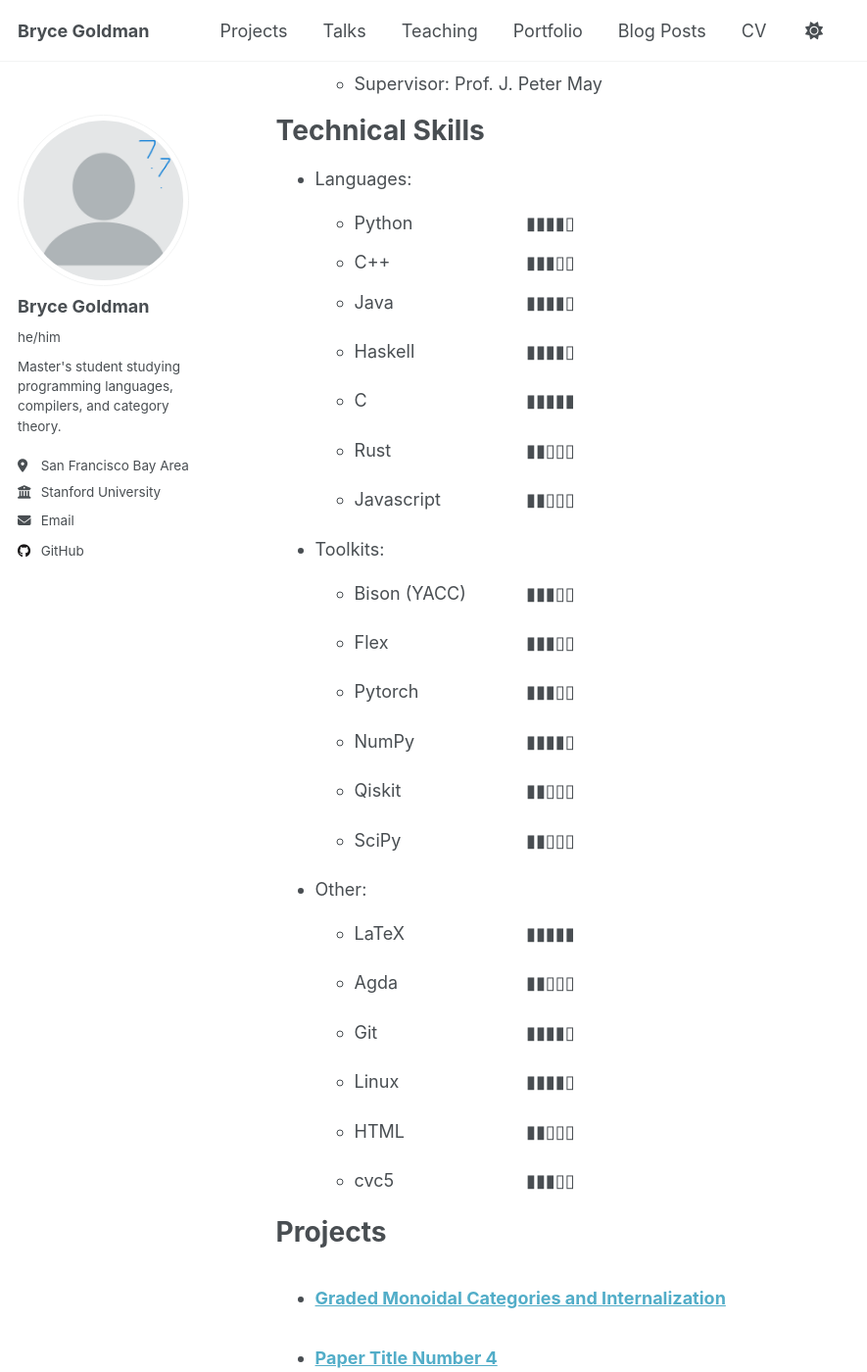
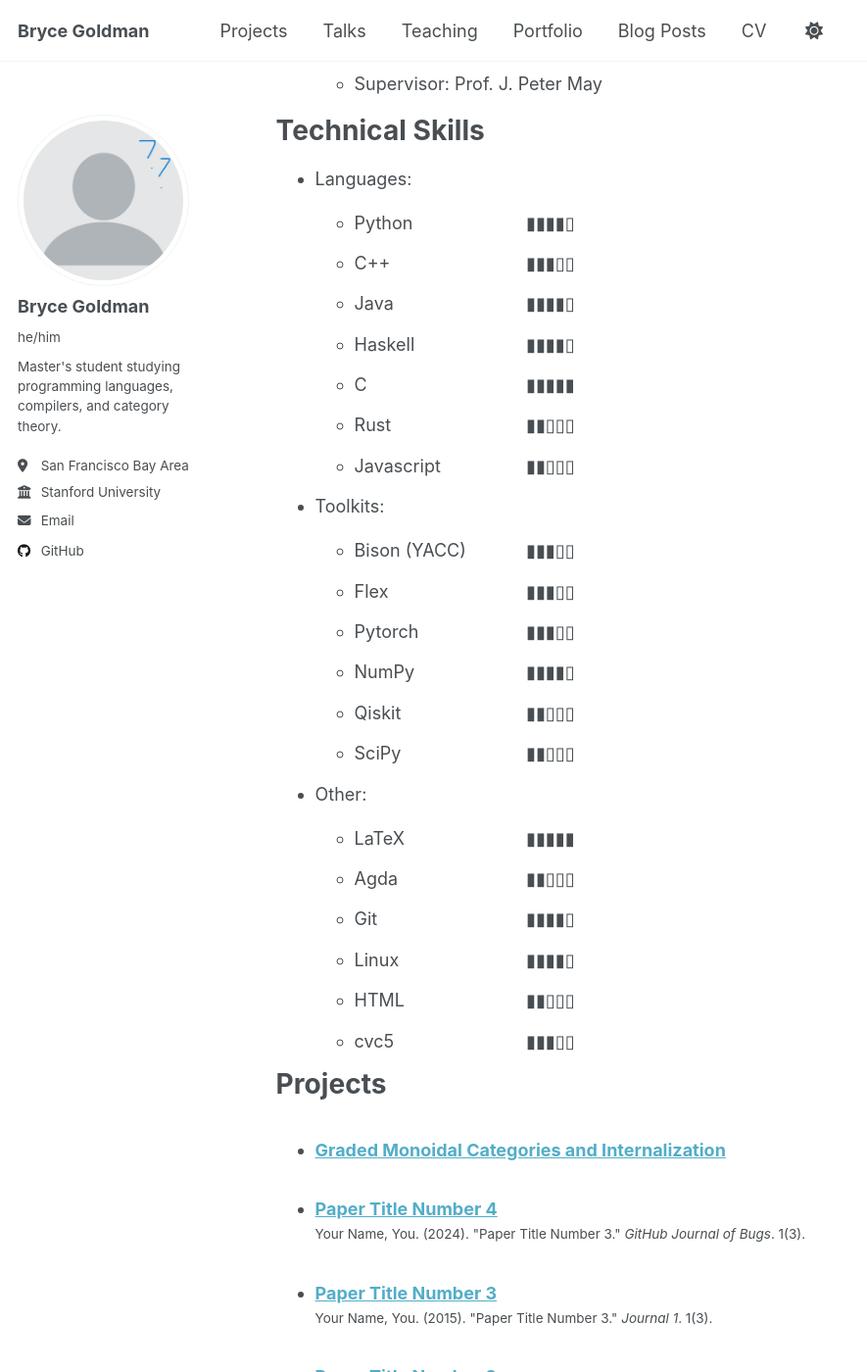
Before and after one commit to Alkizar/alkizar.github.io, a Jekyll site: the page built from _pages/cv.md, in a window 1280 px wide and 1400 px high, scrolled down 803 px. Shown: the whole window at 98% size, without its empty margins (0-885 px from the left). Built offline with Jekyll 4.4.1, drawn with Linux system fonts in a browser that asks for light colours.

```diff
--- a/_pages/cv.md
+++ b/_pages/cv.md
@@ -38,25 +38,25 @@
 * Languages:
   * <div id="wrapper" class="small-line"><p class="align-left">Python</p><p class="align-center">▮▮▮▮▯</p></div><style>p.align-left {text-align:left;padding:0;margin:0;position:absolute;}p.align-center{  text-align: center;  margin-left: -50px;}</style>
   * <div id="wrapper" class="small-line"><p class="align-left">C++</p><p class="align-center">▮▮▮▯▯</p></div><style>p.align-left {text-align:left;padding:0;margin:0;position:absolute;}p.align-center{  text-align: center;  margin-left: -50px;}</style>
-  * <div id="wrapper"><p class="align-left">Java</p><p class="align-center">▮▮▮▮▯</p></div><style>p.align-left {text-align:left;padding:0;margin:0;position:absolute;}p.align-center{  text-align: center;  margin-left: -50px;}</style>
-  * <div id="wrapper"><p class="align-left">Haskell</p><p class="align-center">▮▮▮▮▯</p></div><style>p.align-left {text-align:left;padding:0;margin:0;position:absolute;}p.align-center{  text-align: center;  margin-left: -50px;}</style>
-  * <div id="wrapper"><p class="align-left">C</p><p class="align-center">▮▮▮▮▮</p></div><style>p.align-left {text-align:left;padding:0;margin:0;position:absolute;}p.align-center{  text-align: center;  margin-left: -50px;}</style>
-  * <div id="wrapper"><p class="align-left">Rust</p><p class="align-center">▮▮▯▯▯</p></div><style>p.align-left {text-align:left;padding:0;margin:0;position:absolute;}p.align-center{  text-align: center;  margin-left: -50px;}</style>
-  * <div id="wrapper"><p class="align-left">Javascript</p><p class="align-center">▮▮▯▯▯</p></div><style>p.align-left {text-align:left;padding:0;margin:0;position:absolute;}p.align-center{  text-align: center;  margin-left: -50px;}</style>
+  * <div id="wrapper" class="small-line"><p class="align-left">Java</p><p class="align-center">▮▮▮▮▯</p></div><style>p.align-left {text-align:left;padding:0;margin:0;position:absolute;}p.align-center{  text-align: center;  margin-left: -50px;}</style>
+  * <div id="wrapper" class="small-line"><p class="align-left">Haskell</p><p class="align-center">▮▮▮▮▯</p></div><style>p.align-left {text-align:left;padding:0;margin:0;position:absolute;}p.align-center{  text-align: center;  margin-left: -50px;}</style>
+  * <div id="wrapper" class="small-line"><p class="align-left">C</p><p class="align-center">▮▮▮▮▮</p></div><style>p.align-left {text-align:left;padding:0;margin:0;position:absolute;}p.align-center{  text-align: center;  margin-left: -50px;}</style>
+  * <div id="wrapper" class="small-line"><p class="align-left">Rust</p><p class="align-center">▮▮▯▯▯</p></div><style>p.align-left {text-align:left;padding:0;margin:0;position:absolute;}p.align-center{  text-align: center;  margin-left: -50px;}</style>
+  * <div id="wrapper" class="small-line"><p class="align-left">Javascript</p><p class="align-center">▮▮▯▯▯</p></div><style>p.align-left {text-align:left;padding:0;margin:0;position:absolute;}p.align-center{  text-align: center;  margin-left: -50px;}</style>
 * Toolkits:
-  * <div id="wrapper"><p class="align-left">Bison (YACC)</p><p class="align-center">▮▮▮▯▯</p></div><style>p.align-left {text-align:left;padding:0;margin:0;position:absolute;}p.align-center{  text-align: center;  margin-left: -50px;}</style>
-  * <div id="wrapper"><p class="align-left">Flex</p><p class="align-center">▮▮▮▯▯</p></div><style>p.align-left {text-align:left;padding:0;margin:0;position:absolute;}p.align-center{  text-align: center;  margin-left: -50px;}</style>
-  * <div id="wrapper"><p class="align-left">Pytorch</p><p class="align-center">▮▮▮▯▯</p></div><style>p.align-left {text-align:left;padding:0;margin:0;position:absolute;}p.align-center{  text-align: center;  margin-left: -50px;}</style>
-  * <div id="wrapper"><p class="align-left">NumPy</p><p class="align-center">▮▮▮▮▯</p></div><style>p.align-left {text-align:left;padding:0;margin:0;position:absolute;}p.align-center{  text-align: center;  margin-left: -50px;}</style>
-  * <div id="wrapper"><p class="align-left">Qiskit</p><p class="align-center">▮▮▯▯▯</p></div><style>p.align-left {text-align:left;padding:0;margin:0;position:absolute;}p.align-center{  text-align: center;  margin-left: -50px;}</style>
-  * <div id="wrapper"><p class="align-left">SciPy</p><p class="align-center">▮▮▯▯▯</p></div><style>p.align-left {text-align:left;padding:0;margin:0;position:absolute;}p.align-center{  text-align: center;  margin-left: -50px;}</style>
+  * <div id="wrapper" class="small-line"><p class="align-left">Bison (YACC)</p><p class="align-center">▮▮▮▯▯</p></div><style>p.align-left {text-align:left;padding:0;margin:0;position:absolute;}p.align-center{  text-align: center;  margin-left: -50px;}</style>
+  * <div id="wrapper" class="small-line"><p class="align-left">Flex</p><p class="align-center">▮▮▮▯▯</p></div><style>p.align-left {text-align:left;padding:0;margin:0;position:absolute;}p.align-center{  text-align: center;  margin-left: -50px;}</style>
+  * <div id="wrapper" class="small-line"><p class="align-left">Pytorch</p><p class="align-center">▮▮▮▯▯</p></div><style>p.align-left {text-align:left;padding:0;margin:0;position:absolute;}p.align-center{  text-align: center;  margin-left: -50px;}</style>
+  * <div id="wrapper" class="small-line"><p class="align-left">NumPy</p><p class="align-center">▮▮▮▮▯</p></div><style>p.align-left {text-align:left;padding:0;margin:0;position:absolute;}p.align-center{  text-align: center;  margin-left: -50px;}</style>
+  * <div id="wrapper" class="small-line"><p class="align-left">Qiskit</p><p class="align-center">▮▮▯▯▯</p></div><style>p.align-left {text-align:left;padding:0;margin:0;position:absolute;}p.align-center{  text-align: center;  margin-left: -50px;}</style>
+  * <div id="wrapper" class="small-line"><p class="align-left">SciPy</p><p class="align-center">▮▮▯▯▯</p></div><style>p.align-left {text-align:left;padding:0;margin:0;position:absolute;}p.align-center{  text-align: center;  margin-left: -50px;}</style>
 * Other:
-  * <div id="wrapper"><p class="align-left">LaTeX</p><p class="align-center">▮▮▮▮▮</p></div><style>p.align-left {text-align:left;padding:0;margin:0;position:absolute;}p.align-center{  text-align: center;  margin-left: -50px;}</style>
-  * <div id="wrapper"><p class="align-left">Agda</p><p class="align-center">▮▮▯▯▯</p></div><style>p.align-left {text-align:left;padding:0;margin:0;position:absolute;}p.align-center{  text-align: center;  margin-left: -50px;}</style>
-  * <div id="wrapper"><p class="align-left">Git</p><p class="align-center">▮▮▮▮▯</p></div><style>p.align-left {text-align:left;padding:0;margin:0;position:absolute;}p.align-center{  text-align: center;  margin-left: -50px;}</style>
-  * <div id="wrapper"><p class="align-left">Linux</p><p class="align-center">▮▮▮▮▯</p></div><style>p.align-left {text-align:left;padding:0;margin:0;position:absolute;}p.align-center{  text-align: center;  margin-left: -50px;}</style>
-  * <div id="wrapper"><p class="align-left">HTML</p><p class="align-center">▮▮▯▯▯</p></div><style>p.align-left {text-align:left;padding:0;margin:0;position:absolute;}p.align-center{  text-align: center;  margin-left: -50px;}</style>
-  * <div id="wrapper"><p class="align-left">cvc5</p><p class="align-center">▮▮▮▯▯</p></div><style>p.align-left {text-align:left;padding:0;margin:0;position:absolute;}p.align-center{  text-align: center;  margin-left: -50px;}</style>
+  * <div id="wrapper" class="small-line"><p class="align-left">LaTeX</p><p class="align-center">▮▮▮▮▮</p></div><style>p.align-left {text-align:left;padding:0;margin:0;position:absolute;}p.align-center{  text-align: center;  margin-left: -50px;}</style>
+  * <div id="wrapper" class="small-line"><p class="align-left">Agda</p><p class="align-center">▮▮▯▯▯</p></div><style>p.align-left {text-align:left;padding:0;margin:0;position:absolute;}p.align-center{  text-align: center;  margin-left: -50px;}</style>
+  * <div id="wrapper" class="small-line"><p class="align-left">Git</p><p class="align-center">▮▮▮▮▯</p></div><style>p.align-left {text-align:left;padding:0;margin:0;position:absolute;}p.align-center{  text-align: center;  margin-left: -50px;}</style>
+  * <div id="wrapper" class="small-line"><p class="align-left">Linux</p><p class="align-center">▮▮▮▮▯</p></div><style>p.align-left {text-align:left;padding:0;margin:0;position:absolute;}p.align-center{  text-align: center;  margin-left: -50px;}</style>
+  * <div id="wrapper" class="small-line"><p class="align-left">HTML</p><p class="align-center">▮▮▯▯▯</p></div><style>p.align-left {text-align:left;padding:0;margin:0;position:absolute;}p.align-center{  text-align: center;  margin-left: -50px;}</style>
+  * <div id="wrapper" class="small-line"><p class="align-left">cvc5</p><p class="align-center">▮▮▮▯▯</p></div><style>p.align-left {text-align:left;padding:0;margin:0;position:absolute;}p.align-center{  text-align: center;  margin-left: -50px;}</style>
   <style>
   p.align-left {
       text-align:left;
@@ -71,7 +71,7 @@
   }
 
   div.small-line{
-    line-height: 0.4;
+    line-height: 0.5;
   }
   </style>
 
```
